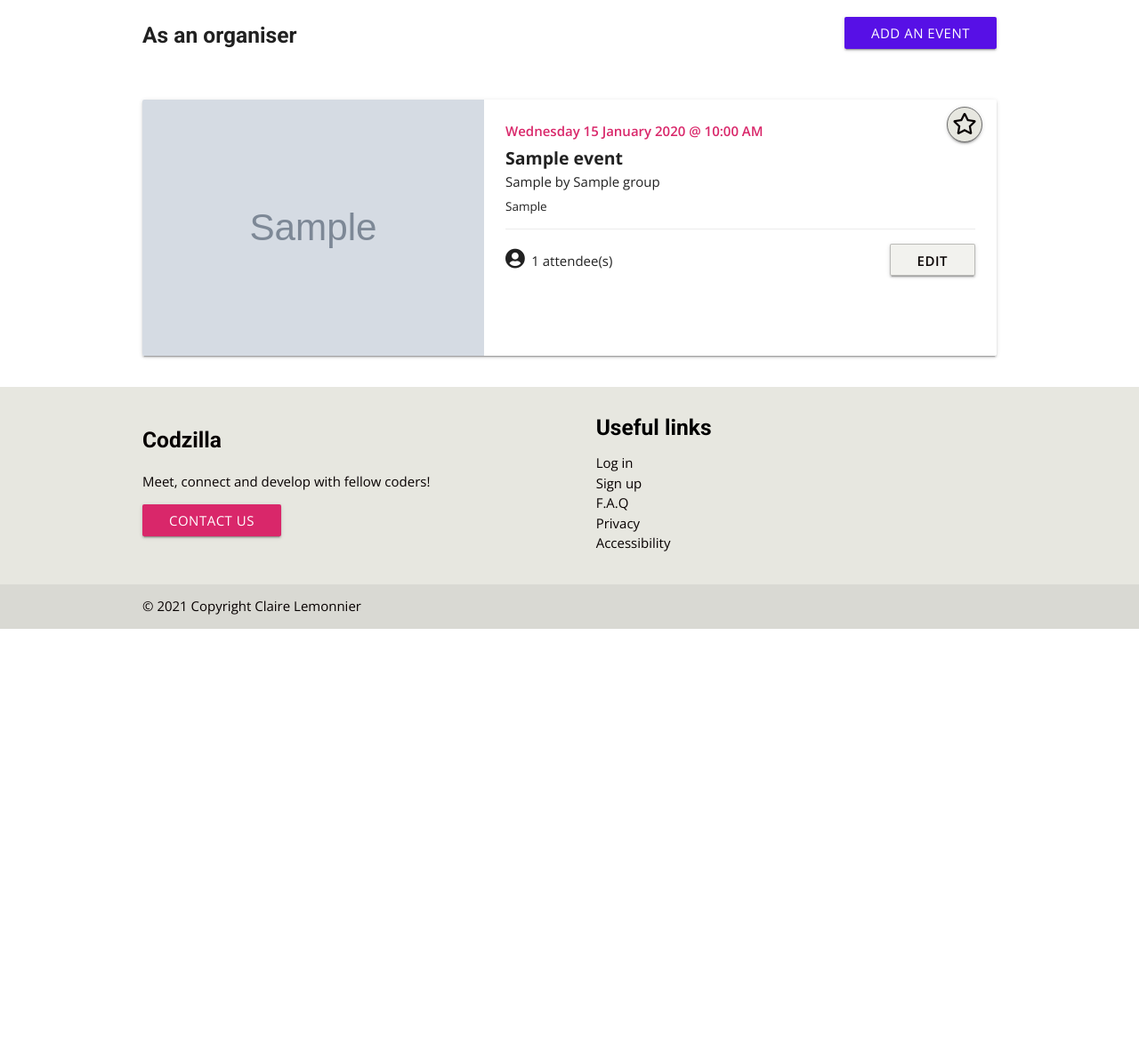
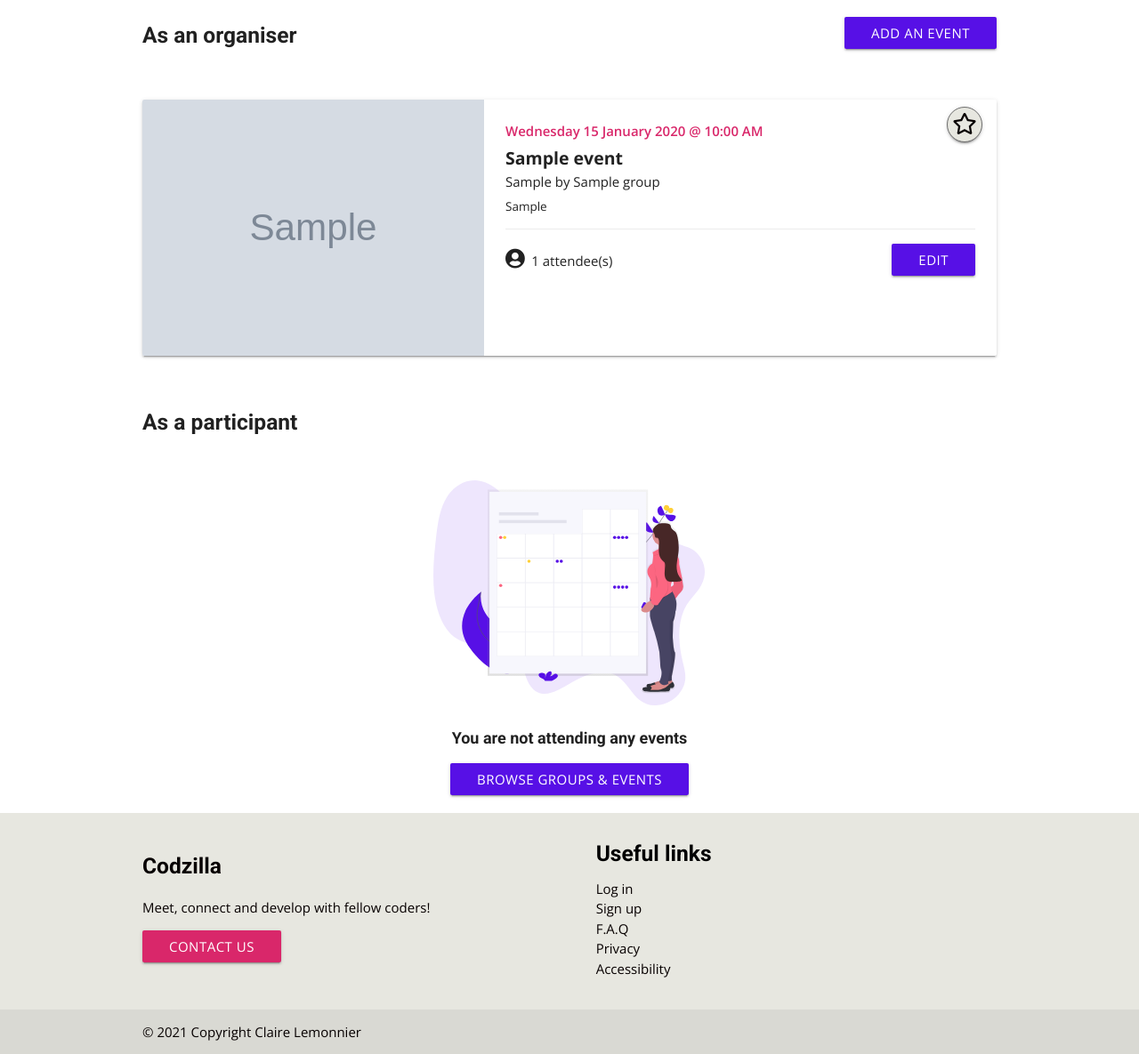
Before and after one commit to lemocla/Codzilla, a Flask app: template app/templates/my-events.html in a window 1280 px wide. Shown: the part 329-1514 px from the top of the page at 89% size. Before the commit the page ends 1036 px from the top, so only its background shows below. Run offline with Flask 2, Linux system fonts and the light colour scheme; the template is opened without the code that fills it: most values are stand-ins (such as "Sample title", 1, 10 or a date in 2020); grey boxes marked "Sample" are stand-in pictures; some web fonts are replaced.

Commit message:
Add content and variables for my events as a participant

```diff
--- a/app/templates/my-events.html
+++ b/app/templates/my-events.html
@@ -10,7 +10,7 @@
     </div>
 </div>
 
-<!-- Group admin -->
+<!-- Events as an organiser  -->
 <div id="view-group-owning" class="row">
     <div class="col s12 m6">
         <h2>As an organiser</h2>
@@ -61,7 +61,7 @@
                                 </p>
                             </div>
                             <div class="col s6 right-align">
-                                <a class="btn btn-attend" href="#">Edit</a>
+                                <a class="btn btn-send" href="#">Edit</a>
                             </div>
                         </div>
                     </div>
@@ -81,4 +81,72 @@
     {% endif %}
 </div>
 
+<!-- Events as a participants -->
+<div id="view-group-owning" class="row">
+    <div class="col s12 m6">
+        <h2>As a participant</h2>
+    </div>
+    {% if participant|length > 0 %}
+    {% for event in organising %}
+    <div class="col s12 margin-top">
+                <div class="div card horizontal hoverable">
+            <div class="card-image">
+                <img class="horizontal-card-img" src="{{ event.img_url }}">
+            </div>
+            <div class="card-stacked">
+                <div class="card-content">
+                    <a class="btn-floating halfway-fab waves-effect waves-light btn-interest hor-card-btn"><i
+                            class="far fa-star"></i></a>
+                    <p class="date-time">
+                        <!-- https://support.sendwithus.com/jinja/jinja_time/ -->
+                        {% if event.is_endtime %}
+                        {{ event.date_start.strftime('%A %d %B %Y - %I:%M') }} to
+                        {{event.date_end.strftime('%I:%M %p')}}
+                        {% else %}
+                        {{ event.date_start.strftime('%A %d %B %Y @ %I:%M %p') }}
+                        {% endif %}
+                    </p>
+                    <p class="event-title">{{ event.event_title.capitalize() }}</p>
+                    <p class="organiser">{{ event.event_category.capitalize() }}
+                        {% if event.group != "" %}
+                        by {{ event.group.capitalize()  }}
+                        {% else %}
+                        by {{ user.first_name.capitalize()  }} {{user.last_name.capitalize() }}
+                        {% endif %}
+                    </p>
+                    <p class="location">
+                        {% if event.event_type == "in person" %}
+                        {{ event.event_location.capitalize() }}
+                        {% else %}
+                        {{ event.event_type.capitalize() }}
+                        {% endif %}
+                    </p>
+                    <div class="card-action">
+                        <div class="row action-container valign-wrapper">
+                            <div class="col s6 valign-wrapper">
+                                <p><i class="fas fa-user-circle attendees"></i>{{ event.attendees|length }} attendee(s)
+                                </p>
+                            </div>
+                            <div class="col s6 right-align">
+                                <a class="btn btn-attend" href="#">Attend</a>
+                            </div>
+                        </div>
+                    </div>
+                </div>
+            </div>
+        </div>
+    </div>
+    {% endfor %}
+    {% else %}
+    <div class="col s6 offset-s3 m4 offset-m4 margin-top">
+        <img class="responsive-img" src="{{ url_for('static', filename='images/undraw_events.svg')}}">
+    </div>
+    <div class="col s12 center-align">
+        <h3>You are not attending any events</h3>
+        <a href="{{ url_for('main.browse_events_groups')}}" class="btn btn-send">Browse groups & events</a>
+    </div>
+
+    {% endif %}
+</div>
+
 {% endblock %}
```
